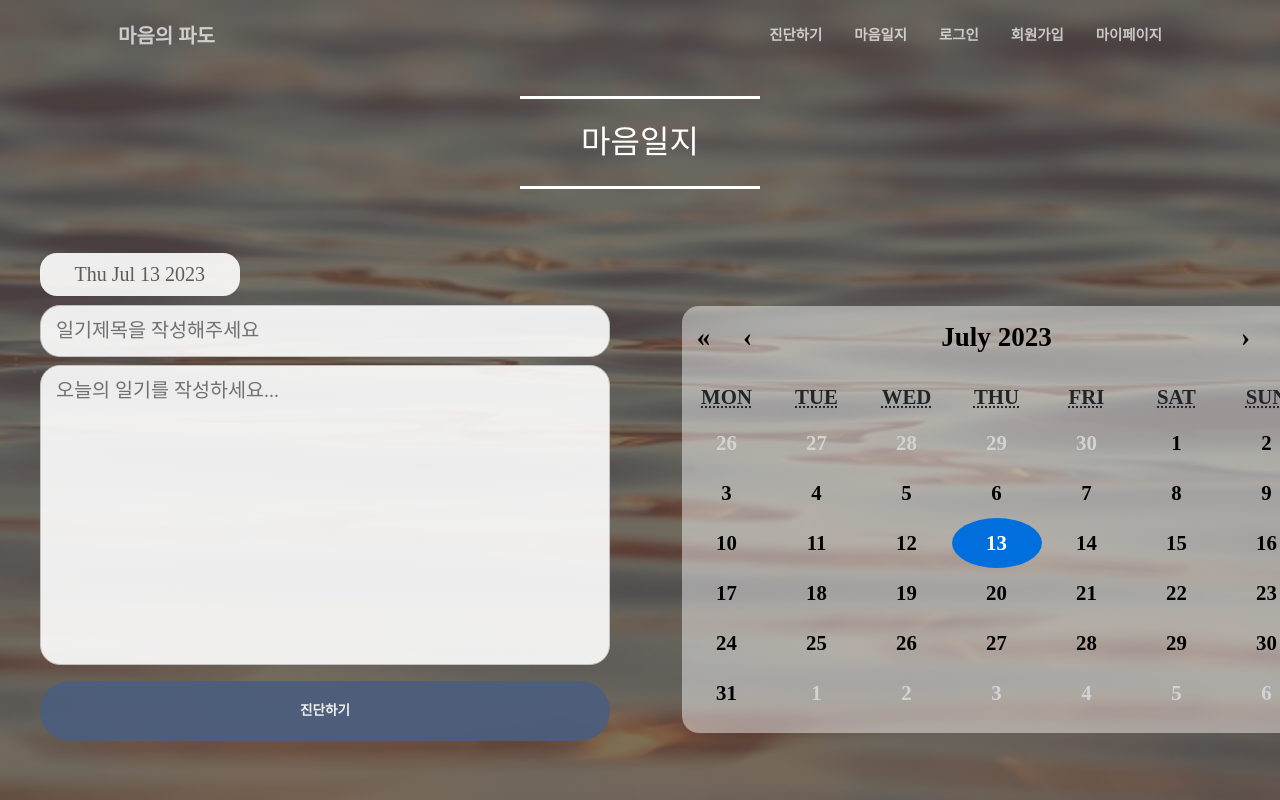
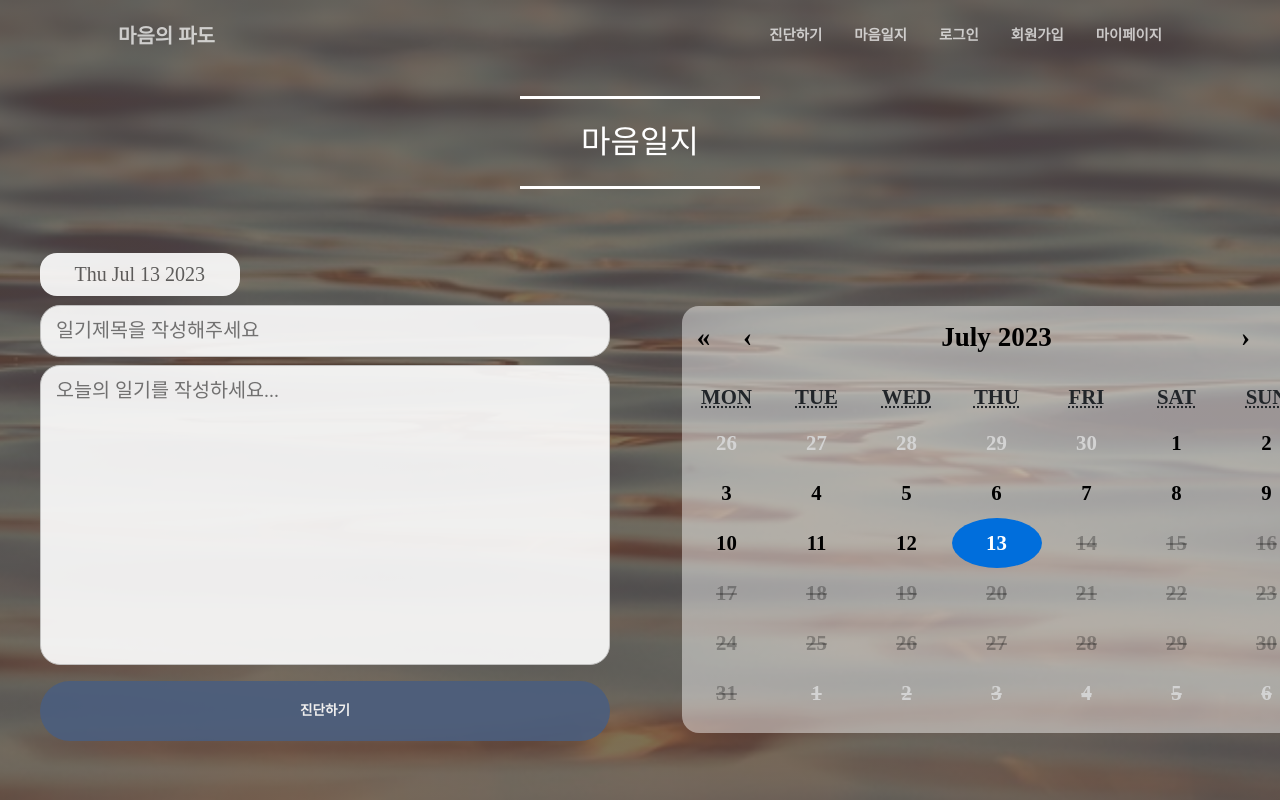
Before and after one commit to C2hazelnut/hotsix_mindwave, a React (Create React App) app: page /services in a window 1280 px wide. Shown: the top 800 px of the page. Built offline with nearby package versions, Linux system fonts and the light colour scheme; a web font is replaced by a local one.

Commit message:
금일 이후 날짜 선택 불가 기능 추가
배추벌레 탈출! 이얏호-!

```diff
--- a/src/components/Services.css
+++ b/src/components/Services.css
@@ -19,7 +19,13 @@ margin-left: 5%;
 font-size: 1.3em;
 padding-bottom: 0.7em;
 border-radius: 17px;
+}
 
+.react-calendar__tile--disabled {
+  pointer-events: none; /* 비활성화된 날짜는 클릭 이벤트를 막습니다. */
+  color: #aaa; /* 회색 글꼴로 변경합니다. */
+  background-color: #f0f0f0; /* 회색 배경으로 변경합니다. */
+  border-radius: 8%; /* 원형의 모양을 유지하기 위해 border-radius를 추가합니다. */
 }
 
 .react-calendar--doubleView {
@@ -120,7 +126,7 @@ padding: 2em 0.5em;
 }
 
 .react-calendar__tile:disabled {
-background-color: #f0f0f0;
+  text-decoration: line-through;
 }
 
 .react-calendar__tile:enabled:hover,
@@ -129,7 +135,7 @@ background-color: #e6e6e6;
 }
 
 .react-calendar__tile--now {
-background: #ffff76;
+background: #F2CB61;
 }
 
 .react-calendar__tile--now:enabled:hover,
--- a/src/components/Services.jsx
+++ b/src/components/Services.jsx
@@ -8,6 +8,18 @@ const Services = (e) => {
   const handleDateChange = (date) => {
     setSelectedDate(date);
   };
+  const today = new Date();
+  const tileDisabled = ({ activeStartDate, date, view }) => {
+    return date > today;
+  };
+  // 오늘 이후 날짜 disable
+  // const tileContent = ({ date, view }) => {
+  //   if (date > today) {
+  //     return (
+  //       <span style={{ textDecoration: "line-through" }}>{date.getDate()}</span>
+  //     );
+  //   }
+  // };
 
   return (
     <header className="masthead">
@@ -38,10 +50,12 @@ const Services = (e) => {
           {/* 달력 */}
 
           <div className="content">
-            <div className="mt-6 diary-calendar">
+            <div className="mt-6 diary-calendar __tile--disabled ">
               <Calendar
               onChange={handleDateChange}
               value={selectedDate}
+              tileDisabled={tileDisabled}
+              className="react-calendar"
               />
             </div>
           </div>
```
